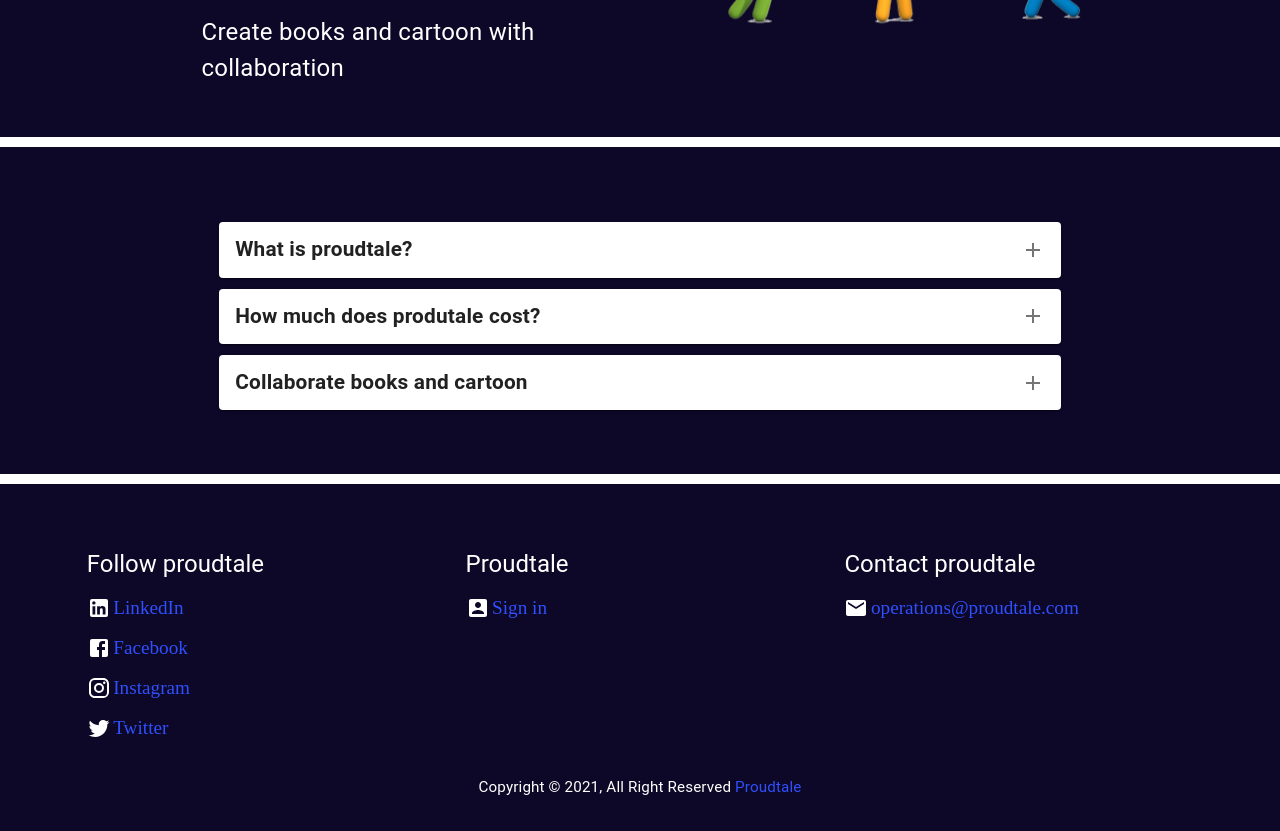
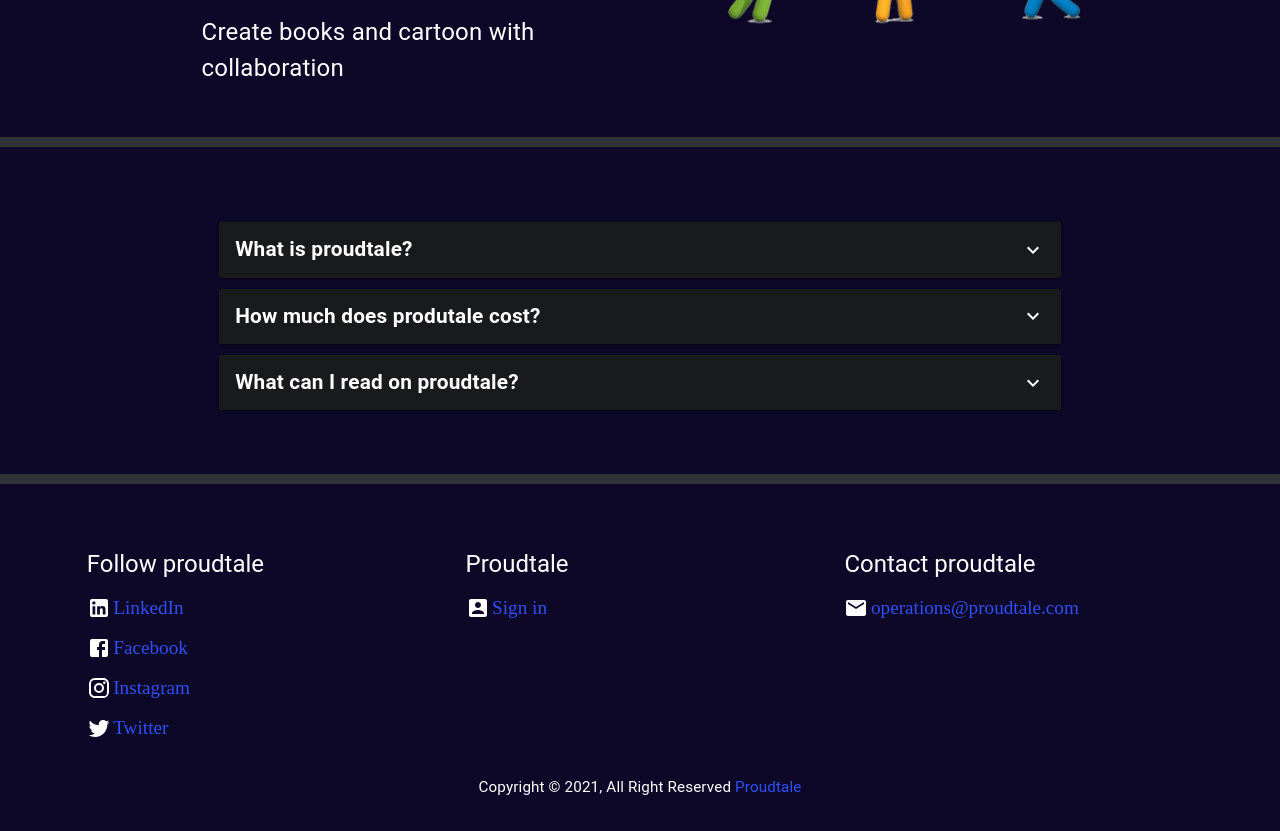
Before and after one commit to developer-martinhwang/proudtales-com-2021-rcc-frontend, a React (Create React App) app: page / in a window 1280 px wide. Shown: the part 1520-2351 px from the top of the page. Built offline with nearby package versions, Linux system fonts and the light colour scheme.

Commit message:
updated styles removed and added icons    - Accordioncard.js: removed <Add /> <Remove/> added <ExpandMoreIcon />                        updated styles    - Footer.js: updated styles    - Storycard.js: updated styles

```diff
--- a/src/components/pages/Greet.js
+++ b/src/components/pages/Greet.js
@@ -57,8 +57,8 @@
   {summary: "How much does produtale cost?",
    details: "Enjoy various genre on your mobile, tablet, laptop without any fee.",
   },
-  {summary: "Collaborate books and cartoon",
-   details: "Create books and cartoon with collaboration",
+  {summary: "What can I read on proudtale?",
+   details: "Read as much as you want, anytime you want",
 }]
 function Greet() {
   const classes = useStyles();
--- a/src/components/views/Accordioncard.js
+++ b/src/components/views/Accordioncard.js
@@ -9,19 +9,22 @@
  *   : created
  * - Jan 31, 2021, developer Martin Hwang < developer.martinhwang@gmail.com >
  *   : implemented material-ui <Accordion />
+ * - Feb 1, 2021, developer Martin Hwang < developer.martinhwang@gmail.com >
+ *   : Removed <Remove /> <Add /> icons added <ExpandMoreIcon />
+ *     updated styles
  */
-import React, {useState} from 'react'
+import React, {useState, useEffect} from 'react'
 // material-ui core
 import {Box, Typography, Accordion, AccordionSummary, AccordionDetails} from "@material-ui/core";
 // material-ui style
 import {makeStyles} from "@material-ui/styles";
 // material-ui icons
-import {Remove, Add} from '@material-ui/icons';
+import ExpandMoreIcon from '@material-ui/icons/ExpandMore';
 const useStyles = makeStyles({
     root: {
         marginTop: "1em",
         padding: "4em 3em 0 3em",
-        borderTop: "10px solid white",
+        borderTop: "10px solid #303436",
         '@media screen and (max-width: 960px)': {
             padding: "4em 0 0 0",
         }
@@ -34,31 +37,39 @@
         }
     },
     summary: {
+        backgroundColor: "#181a1b",
         '& p': {
+            color: "#fff",
             fontSize: "1.3rem",
             fontWeight: "bolder"
         }
     },
     details: {
+        backgroundColor: "#181a1b",
         '& p': {
+            color: "#fff",
             fontSize: "1.2rem",
             fontWeight: "bolder"
         }
+    },
+    icon: {
+        color:"#fff"
     }
 });
 function Accordioncard(prop) {
     const classes = useStyles();
-    const [accordionExpand, setAccordionExpand] = useState(false);
-    const accordionExpandHandle = () => {
-        setAccordionExpand(!accordionExpand);
-    }
+    const [items, setItems] = useState([]);
+    useEffect(() => {
+        setItems(prop.items);
+    }, [])
+
     return (
         <Box className={classes.root}>
-            {prop.items.map((item, index) => (
+            {items.map((item, index) => (
                 <Box className={classes.accordion} key={index}>
-                    <Accordion onChange={() => {accordionExpandHandle()}}>
+                    <Accordion>
                         <AccordionSummary className={classes.summary}
-                                        expandIcon={accordionExpand?<Remove/>:<Add/>}>
+                                          expandIcon={<ExpandMoreIcon className={classes.icon}/>}>
                             <Typography variant="body1">{item.summary}</Typography>
                         </AccordionSummary>
                         <AccordionDetails className={classes.details}>
--- a/src/components/views/Footer.js
+++ b/src/components/views/Footer.js
@@ -28,7 +28,7 @@
     marginTop: "4em",
     padding: "2em",
     paddingTop: "4em",
-    borderTop: "10px solid white"
+    borderTop: "10px solid #303436"
   },
   row: {
     display: "flex",
--- a/src/components/views/Storycard.js
+++ b/src/components/views/Storycard.js
@@ -21,7 +21,7 @@
     root: {
         marginTop: "1em",
         padding: "4em 3em 0 3em",
-        borderTop: "10px solid white",
+        borderTop: "10px solid #303436",
         '@media screen and (max-width: 960px)': {
             padding: "4em 0 0 0",
         }
```
Also changed, not shown: 1 other file (tests, documents, lock files or other folders).
